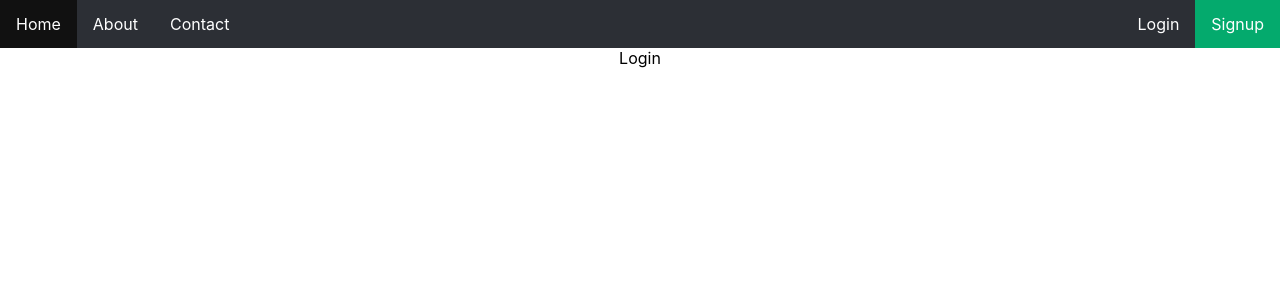
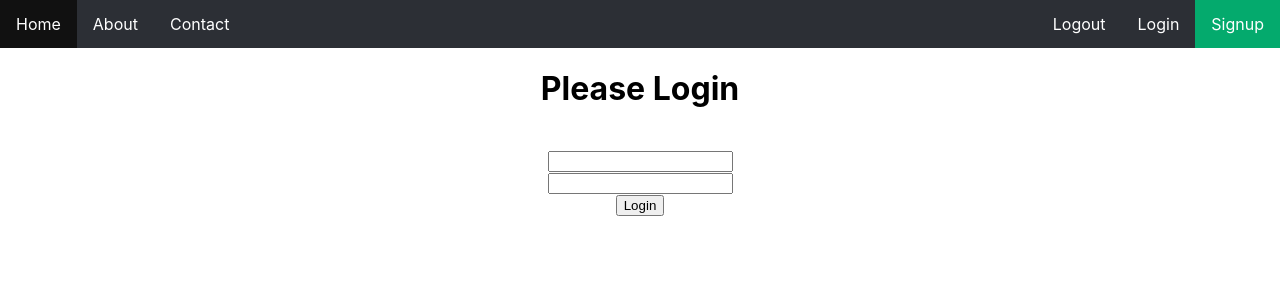
Before and after one commit to KanhaHelp/react-router-dom-example, a React (Create React App) app: page /login in a window 1280 px wide. Shown: the top 300 px of the page. Built offline with nearby package versions, Linux system fonts and the light colour scheme.

Commit message:
protected route updated

```diff
--- a/src/App.js
+++ b/src/App.js
@@ -1,12 +1,20 @@
 import { Routes, Route, Link } from "react-router-dom";
+import React, { useState , useEffect} from 'react';
 import Home from "./Home";
 import Signup from "./Signup";
 import About from './About';
 import Contact from './Contact';
 import Login from './Login';
 import './Nav.css';
+import ProtectedRoutes from "./ProtectedRoutes";
+import Logout from "./Logout";
+function App() {
 
-function App() {
+  // const [login, setLogin] = React.useState(localStorage.getItem('login'));
+
+  // useEffect(() => {
+  //   setLogin(localStorage.getItem('login'));
+  // });
   return (
     <>
       <div className="App">
@@ -17,6 +25,8 @@ function App() {
             <li><Link to="/contact">Contact</Link></li>
             <li style={{ float: "right" }}><Link className="active" to="signup">Signup</Link></li>
             <li style={{ float: "right" }}><Link to="login">Login</Link></li>
+            <li style={{ float: "right" }}><Link to="logout">Logout</Link></li>
+
           </ul>
         </nav>
         <Routes>
@@ -24,7 +34,9 @@ function App() {
           <Route path="/signup" element={<Signup />} />
           <Route path="/login" element={<Login />} />
           <Route path="/about" element={<About />} />
-          <Route path="/contact" element={<Contact />} />
+          <Route path="/contact" element={<ProtectedRoutes Component={Contact} />} />
+          <Route path="/logout" element={<ProtectedRoutes Component={Logout} />} />
+
         </Routes>
       </div>
     </>
--- a/src/Login.jsx
+++ b/src/Login.jsx
@@ -1,8 +1,33 @@
-import React from 'react'
+import { React, useEffect } from 'react'
+import { useNavigate } from 'react-router-dom';
 
 function Login() {
+
+  const navigate = useNavigate();
+
+  const login = () => {
+    localStorage.setItem('login', true);
+    navigate('/');
+  }
+
+  useEffect(() => {
+    let isLogin = localStorage.getItem('login');
+    if (isLogin) {
+      navigate('/');
+    }
+  });
   return (
-    <div>Login</div>
+    <>
+      <div style={{ display: 'flex', justifyContent: 'center', alignItems: 'center', flexDirection: 'column' }}>
+        <h1> Please Login </h1><br />
+        <div style={{ display: 'block' }}>
+          <input type="text" name="" id="" /> <br />
+          <input type="text" name="" id="" /> <br />
+          <button onClick={login}>Login</button>
+        </div>
+      </div>
+
+    </>
   )
 }
 
--- /dev/null
+++ b/src/Logout.js
@@ -0,0 +1,23 @@
+import { React, useEffect } from 'react'
+import { useNavigate } from 'react-router-dom';
+
+function Logout() {
+
+    const navigate = useNavigate();
+
+    useEffect(() => {
+        let isLogin = localStorage.getItem('login');
+        console.log('isLogin' , isLogin);
+        if (isLogin) {
+            localStorage.removeItem('login');
+            navigate('/');
+        }
+    });
+    return (
+        <>
+
+        </>
+    )
+}
+
+export default Logout
--- /dev/null
+++ b/src/ProtectedRoutes.js
@@ -0,0 +1,22 @@
+import { React, useEffect } from 'react'
+import { useNavigate } from 'react-router-dom';
+
+function ProtectedRoutes(props) {
+
+    const { Component } = props;
+    const navigate = useNavigate();
+
+    useEffect(() => {
+        let isLogin = localStorage.getItem('login');
+        if (!isLogin) {
+            console.log('you are not a logged in user', isLogin);
+            navigate('/login');
+        }
+    });
+
+    return (
+        <Component />
+    )
+}
+
+export default ProtectedRoutes
```
